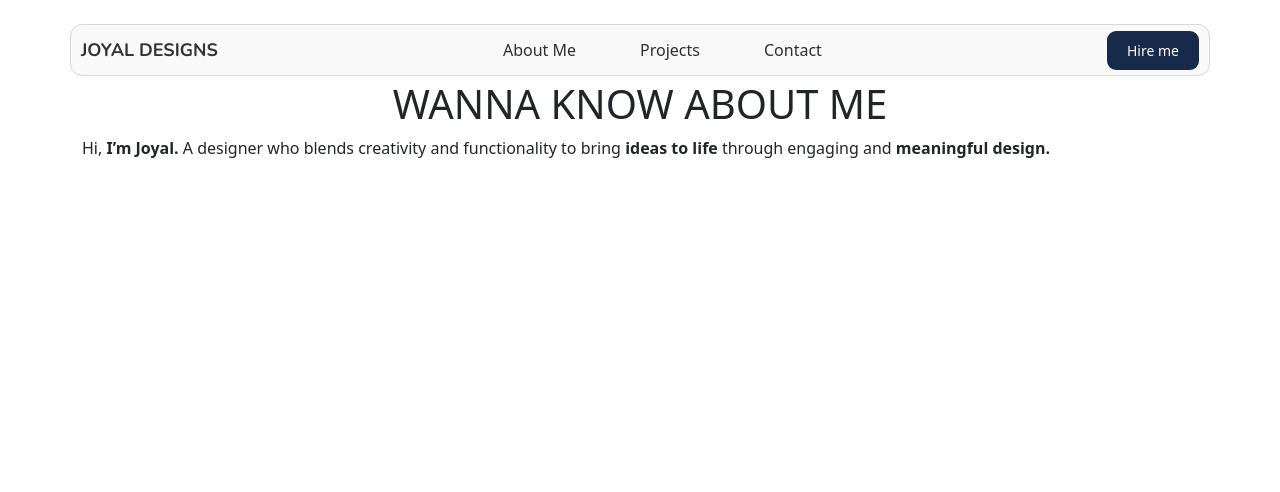
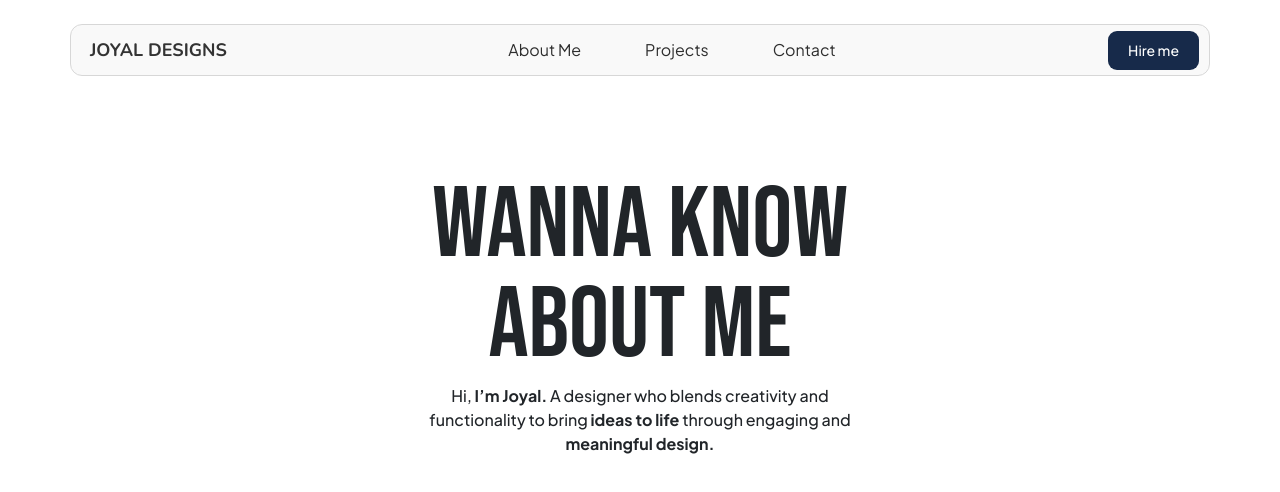
Before and after one commit to joyalksdev/Joyal-Designs-Portfolio-Using-Bootstrap, a plain HTML site: page index.html in a window 1280 px wide. Drawn offline with nearby package versions, Linux system fonts and the light colour scheme.

Commit message:
hero-fixes

```diff
--- a/custom.css
+++ b/custom.css
@@ -1,5 +1,6 @@
 body {
     padding-top: 80px;
+    font-family: 'Plus Jakarta Sans';
 }
 
 .navbar {
@@ -25,6 +26,7 @@ body {
     font-family: 'Nunito';
     text-transform: uppercase !important;
     font-size: 18px;
+    padding: 0px 9px;
 }
 
 .navbar-nav li a {
@@ -59,7 +61,10 @@ body {
 
 
 .hero-section h1 {
-
+    max-width: 600px;
+    font-family: "Bebas Neue";
+    font-weight: 400;
+    font-size: 100px;
 
 }
 
--- a/index.html
+++ b/index.html
@@ -1,5 +1,6 @@
 <!DOCTYPE html>
 <html lang="en">
+
 <head>
   <meta charset="UTF-8">
   <meta name="viewport" content="width=device-width, initial-scale=1.0">
@@ -7,10 +8,8 @@
   <title>Joyal Designs Portfolio</title>
 
   <!-- Bootstrap CSS Linking -->
-    <link href="https://cdn.jsdelivr.net/npm/bootstrap@5.3.8/dist/css/bootstrap.min.css"
-      rel="stylesheet"
-      integrity="sha384-sRIl4kxILFvY47J16cr9ZwB07vP4J8+LH7qKQnuqkuIAvNWLzeN8tE5YBujZqJLB"
-      crossorigin="anonymous">
+  <link href="https://cdn.jsdelivr.net/npm/bootstrap@5.3.8/dist/css/bootstrap.min.css" rel="stylesheet"
+    integrity="sha384-sRIl4kxILFvY47J16cr9ZwB07vP4J8+LH7qKQnuqkuIAvNWLzeN8tE5YBujZqJLB" crossorigin="anonymous">
 
   <!-- Googe Fonts Nunito, Bebas Nue And Plus Jarkarta Sans -->
   <link rel="preconnect" href="https://fonts.googleapis.com">
@@ -31,9 +30,8 @@
     <div class="container nav-cont">
       <a href="index.html" class="logo navbar-brand me-auto fw-bold">Joyal Designs</a>
 
-        <button class="navbar-toggler" type="button" data-bs-toggle="collapse"
-          data-bs-target="#navbarNav" aria-controls="navbarNav"
-          aria-expanded="false" aria-label="Toggle navigation"> <span
+      <button class="navbar-toggler" type="button" data-bs-toggle="collapse" data-bs-target="#navbarNav"
+        aria-controls="navbarNav" aria-expanded="false" aria-label="Toggle navigation"> <span
           class="navbar-toggler-icon"></span>
       </button>
 
@@ -66,12 +64,13 @@
 <main>
 
 
-    <div class="hero-section container mx-auto">
-      <h1 class="text-center">WANNA KNOW ABOUT ME</h1>
-        <p>Hi, <strong>I’m Joyal.</strong> A designer who blends
+  <div class="hero-section container mt-5 pt-5 text-center d-flex flex-column justify-content-center align-items-center">
+    <h1 class="text-center lh-1 ">WANNA KNOW ABOUT ME</h1>
+    <p class="text-center fw-medium" style="max-width: 470px;">Hi, <strong>I’m Joyal.</strong> A designer who blends
       creativity and functionality to bring <strong>ideas to
         life</strong> through engaging and
-         <strong>meaningful design.</strong></p>
+      <strong>meaningful design.</strong>
+    </p>
   </div>
 
 </main>
@@ -79,10 +78,8 @@
 
 
 <!-- Bootstrap Java Script Linking -->
-    <script
-      src="https://cdn.jsdelivr.net/npm/bootstrap@5.3.8/dist/js/bootstrap.bundle.min.js"
-      integrity="sha384-FKyoEForCGlyvwx9Hj09JcYn3nv7wiPVlz7YYwJrWVcXK/BmnVDxM+D2scQbITxI"
-      crossorigin="anonymous"></script>
+<script src="https://cdn.jsdelivr.net/npm/bootstrap@5.3.8/dist/js/bootstrap.bundle.min.js"
+  integrity="sha384-FKyoEForCGlyvwx9Hj09JcYn3nv7wiPVlz7YYwJrWVcXK/BmnVDxM+D2scQbITxI" crossorigin="anonymous"></script>
 
 </body>
 
```
Lines whose indentation alone changed are shown as unchanged.
